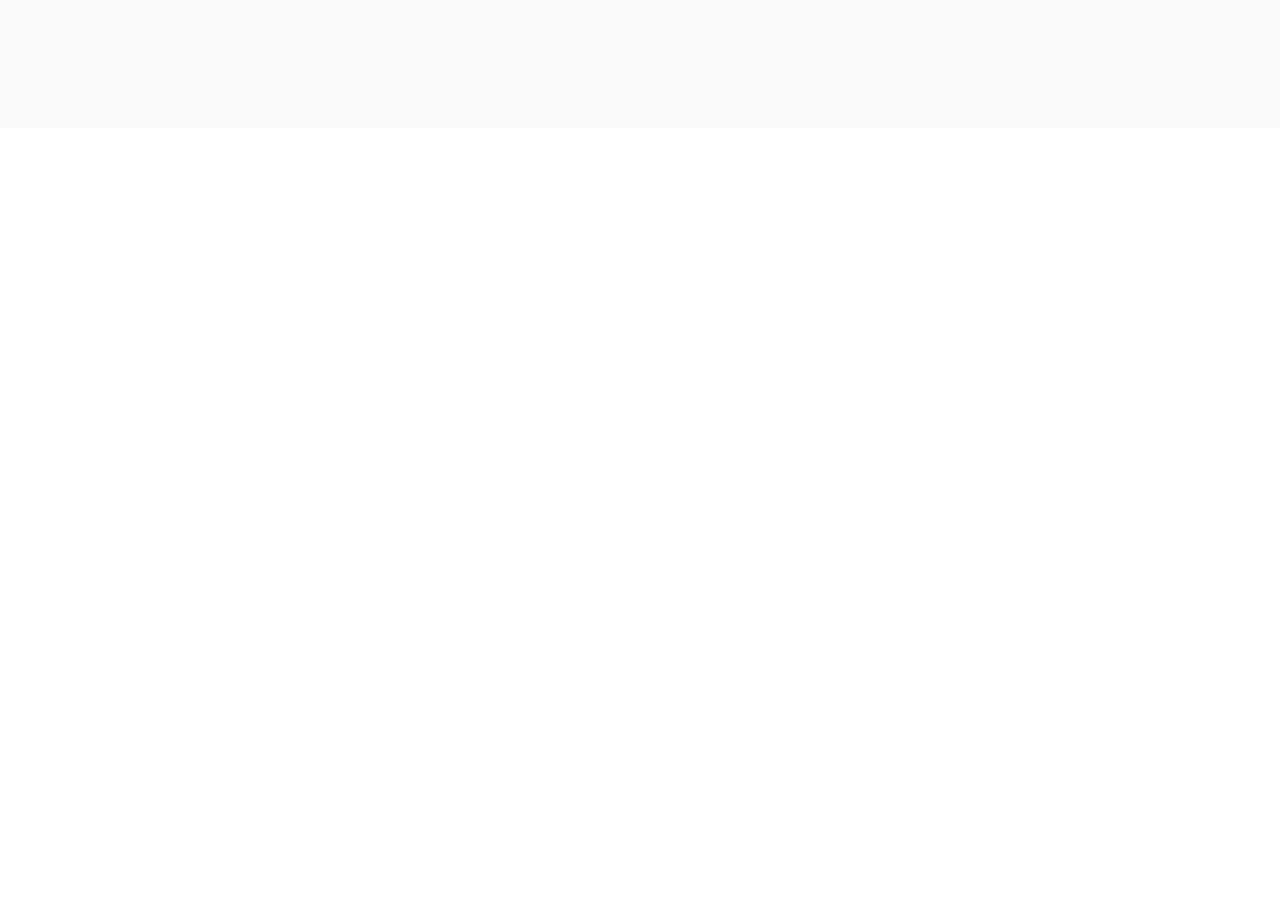
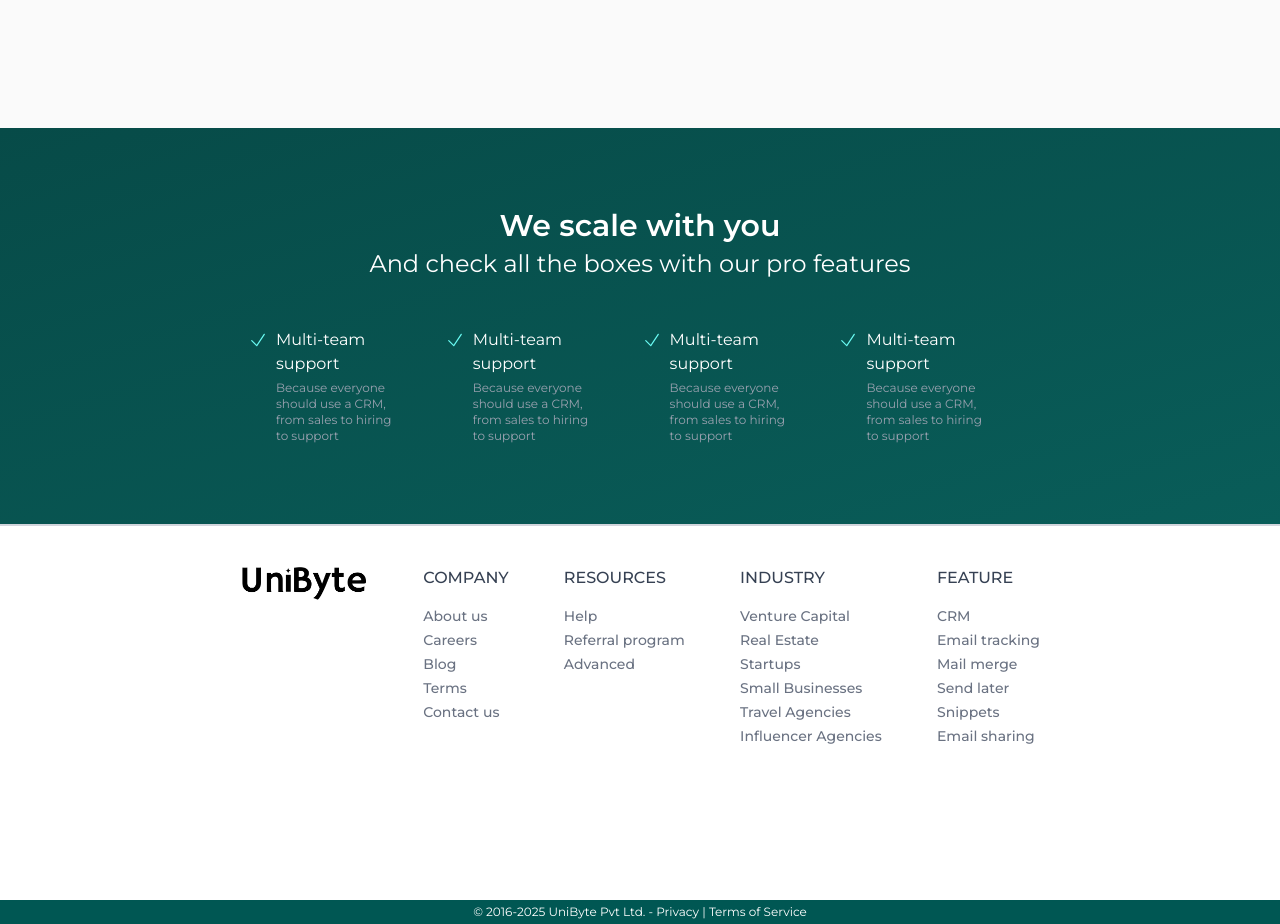
Before and after one commit to aayushcyy/bytely, a Next.js app: page /feature in a window 1280 px wide. Shown: the part 1160-2084 px from the top of the page. Before the commit the page ends 1288 px from the top, so only its background shows below. Built offline with nearby package versions, Linux system fonts and the light colour scheme.

Commit message:
complete feature page

```diff
--- a/app/feature/page.jsx
+++ b/app/feature/page.jsx
@@ -14,9 +14,11 @@ import {
   ChartBarIcon,
   UserIcon,
   ForwardIcon,
+  CheckIcon,
 } from "@heroicons/react/24/solid";
 import { HoverCardDemo } from "../Component/HoverCard";
 import Image from "next/image";
+import Footer from "../Component/Footer";
 
 export default function page() {
   const [imageToShow, setImageToShow] = useState("f1");
@@ -167,6 +169,64 @@ export default function page() {
           )}
         </div>
       </section>
+      {/* Section 3 */}
+      <section className="w-full py-20 px-62 flex flex-col items-center text-white bg-gradient-to-br from-[#074b48] to-[#095d59] gap-1">
+        <p className="text-3xl font-semibold">We scale with you</p>
+        <p className="text-2xl">
+          And check all the boxes with our pro features
+        </p>
+        <div className="flex flex-wrap gap-10 mt-11">
+          <div className="flex gap-2 w-[20%]">
+            <div className="pt-0.5">
+              <CheckIcon className="size-5 text-[#69faf2]" />
+            </div>
+            <div className="flex flex-col gap-1">
+              <p>Multi-team support</p>
+              <p className="text-xs text-gray-400">
+                Because everyone should use a CRM, from sales to hiring to
+                support
+              </p>
+            </div>
+          </div>
+          <div className="flex gap-2 w-[20%]">
+            <div className="pt-0.5">
+              <CheckIcon className="size-5 text-[#69faf2]" />
+            </div>
+            <div className="flex flex-col gap-1">
+              <p>Multi-team support</p>
+              <p className="text-xs text-gray-400">
+                Because everyone should use a CRM, from sales to hiring to
+                support
+              </p>
+            </div>
+          </div>
+          <div className="flex gap-2 w-[20%]">
+            <div className="pt-0.5">
+              <CheckIcon className="size-5 text-[#69faf2]" />
+            </div>
+            <div className="flex flex-col gap-1">
+              <p>Multi-team support</p>
+              <p className="text-xs text-gray-400">
+                Because everyone should use a CRM, from sales to hiring to
+                support
+              </p>
+            </div>
+          </div>
+          <div className="flex gap-2 w-[20%]">
+            <div className="pt-0.5">
+              <CheckIcon className="size-5 text-[#69faf2]" />
+            </div>
+            <div className="flex flex-col gap-1">
+              <p>Multi-team support</p>
+              <p className="text-xs text-gray-400">
+                Because everyone should use a CRM, from sales to hiring to
+                support
+              </p>
+            </div>
+          </div>
+        </div>
+      </section>
+      <Footer />
     </div>
   );
 }
```
